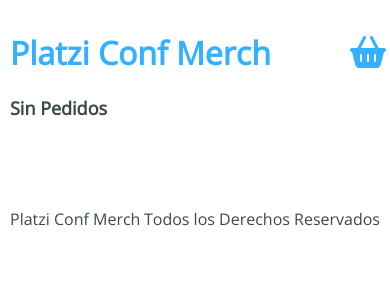
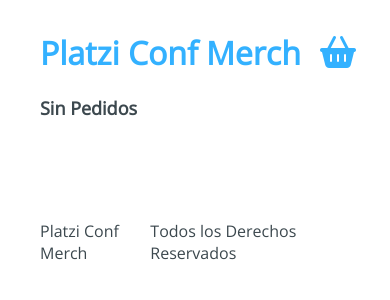
Before and after one commit to PabloTachella/platzi-conf-merch, a React app: page /checkout in a window 390 px wide. Shown: the top 300 px of the page. Built offline with nearby package versions, Linux system fonts and the light colour scheme.

Commit message:
Se agregaron media queries para un responsive design

```diff
--- a/src/styles/components/Checkout.css
+++ b/src/styles/components/Checkout.css
@@ -1,5 +1,5 @@
 .Checkout {
-    grid-template-columns: 3fr 1fr;
+    grid-template-columns: 2fr 1fr;
     grid-gap: 2rem;
     grid-row-gap: 1.5em;
     display: grid;
@@ -55,3 +55,13 @@
   a {
     text-decoration: none;
   }
+
+
+  @media (max-width: 659px) {
+    .Checkout {
+      display: block;
+    }
+    .Checkout-content {
+      margin-bottom: 20px;
+    }
+  }
--- a/src/styles/components/Information.css
+++ b/src/styles/components/Information.css
@@ -90,3 +90,10 @@
       display: block;
       outline: none;
   }
+
+
+  @media (max-width: 659px) {
+    .Information {
+      display: block;
+    }
+  }
--- a/src/styles/components/Layout.css
+++ b/src/styles/components/Layout.css
@@ -8,8 +8,21 @@
 }
 
 .Main {
-  padding: 10px;
+  padding: 10px 40px;
   grid-template-columns: minmax(auto, 768px);
   display: grid;
   justify-content: center;
 }
+
+
+@media (max-width: 479px) {
+  .Main {
+    grid-template-columns: minmax(auto, 340px);
+  }
+}
+@media (min-width: 480px) and (max-width: 768px) {
+  .Main {
+    grid-template-columns: minmax(auto, 659px);
+    padding: 10px 20px;
+  }
+}
--- a/src/styles/components/Products.css
+++ b/src/styles/components/Products.css
@@ -47,3 +47,15 @@
   .Products-item button:hover {
     background-color: rgba(39,44,49,0.06);
   }
+
+
+  @media (max-width: 479px) {
+    .Products-items {
+      display: block;
+    }
+  }
+  @media (max-width: 768px) {
+    .Products-items {
+      grid-template-columns: repeat(2, 1fr);
+    }
+  }
```
